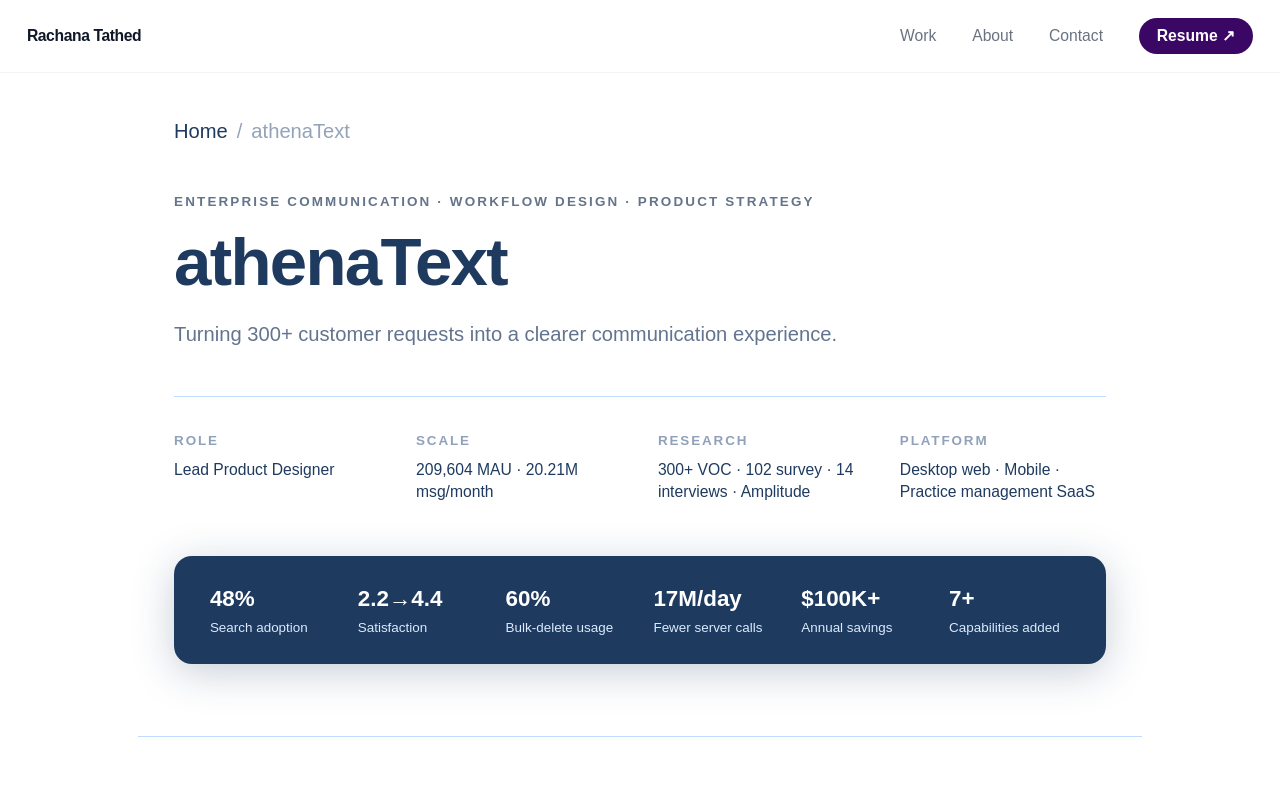
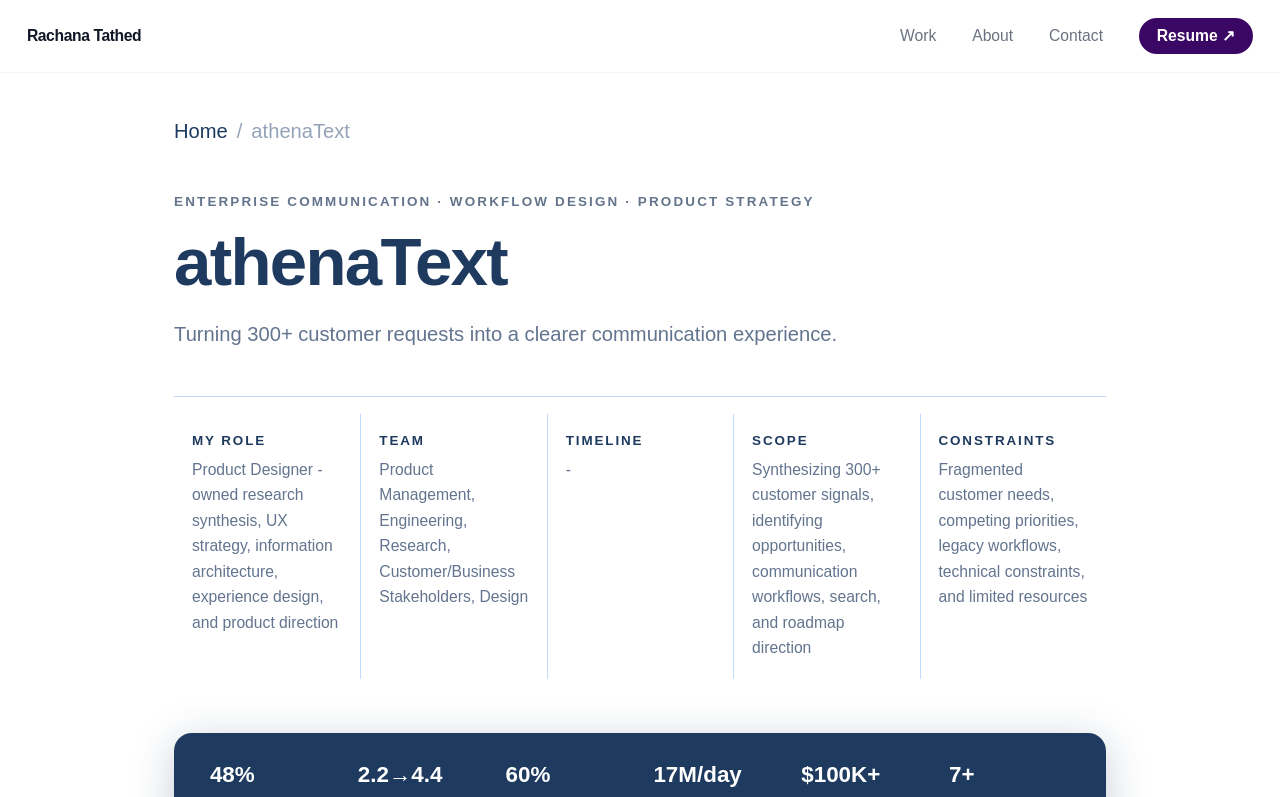
Before and after one commit to tathedrachana1403/portfolio, a Next.js app: page /work/athenatext in a window 1280 px wide. Shown: the top 797 px of the page. Built offline with nearby package versions, Linux system fonts and the light colour scheme.

Commit message:
roles teams constratins

```diff
--- a/app/work/ambient-notes/page.tsx
+++ b/app/work/ambient-notes/page.tsx
@@ -129,20 +129,29 @@
               more presence during the encounter.
             </p>
 
-            {/* Meta row */}
-            <div className="flex flex-wrap gap-y-5" style={{ borderTop: `1px solid ${BORDER}`, paddingTop: "1.5rem" }}>
+            {/* Project details */}
+            <div
+              className="grid grid-cols-1 md:grid-cols-2 lg:grid-cols-5 pt-4"
+              style={{ borderTop: `1px solid ${BORDER}` }}
+            >
               {[
-                { label: "My Role", value: "Lead Product Designer · 0→1" },
-                { label: "Scope",   value: "Research · Strategy · UX · Interaction design · Cross-functional alignment" },
-                { label: "Scale",   value: "1M+ encounters · 3K+ clinicians" },
+                { label: "My role", value: "Lead Product Designer - owned UX strategy, interaction design, AI verification patterns, workflows, and end-to-end experience" },
+                { label: "Team", value: "Product Manager, Engineering, Clinical/Domain Experts, Design" },
+                { label: "Timeline", value: "2 months" },
+                { label: "Scope", value: "AI-assisted clinical documentation, verification, approval, editing, attribution, transfer states, and failure recovery" },
+                { label: "Constraints", value: "Clinical accuracy, AI reliability, clinician time pressure, trust, safety, and integration with existing workflows" },
               ].map((m, i) => (
                 <div
                   key={m.label}
-                  className={`${i < 2 ? "pr-8 mr-8" : ""}`}
-                  style={i < 2 ? { borderRight: `1px solid ${BORDER}` } : {}}
+                  className="p-4"
+                  style={{
+                    borderLeft: i > 0 ? `1px solid ${BORDER}` : "none",
+                  }}
                 >
-                  <p className="text-sm font-bold tracking-[0.14em] uppercase mb-1.5 text-slate-400">{m.label}</p>
-                  <p className="text-sm font-medium leading-snug" style={{ color: DARK }}>{m.value}</p>
+                  <p className="text-xs font-black tracking-[0.14em] uppercase mb-1.5" style={{ color: DARK }}>
+                    {m.label}
+                  </p>
+                  <p className="text-sm font-medium leading-relaxed text-slate-500">{m.value}</p>
                 </div>
               ))}
             </div>
--- a/app/work/athenatext/page.tsx
+++ b/app/work/athenatext/page.tsx
@@ -56,17 +56,22 @@
             Turning 300+ customer requests into a clearer communication experience.
           </p>
 
-          {/* Meta row */}
-          <div className="grid grid-cols-2 md:grid-cols-4 gap-8 mb-12" style={{ borderTop: `1px solid ${BORDER}`, paddingTop: "2rem" }}>
+          {/* Project details */}
+          <div className="grid grid-cols-1 md:grid-cols-2 lg:grid-cols-5 pt-4 mb-12" style={{ borderTop: `1px solid ${BORDER}` }}>
             {[
-              { label: "Role",     value: "Lead Product Designer" },
-              { label: "Scale",    value: "209,604 MAU · 20.21M msg/month" },
-              { label: "Research", value: "300+ VOC · 102 survey · 14 interviews · Amplitude" },
-              { label: "Platform", value: "Desktop web · Mobile · Practice management SaaS" },
-            ].map(m => (
-              <div key={m.label}>
-                <p className="text-xs font-bold tracking-[0.14em] uppercase mb-2 text-slate-400">{m.label}</p>
-                <p className="text-sm font-medium leading-snug" style={{ color: DARK }}>{m.value}</p>
+              { label: "My role", value: "Product Designer - owned research synthesis, UX strategy, information architecture, experience design, and product direction" },
+              { label: "Team", value: "Product Management, Engineering, Research, Customer/Business Stakeholders, Design" },
+              { label: "Timeline", value: "-" },
+              { label: "Scope", value: "Synthesizing 300+ customer signals, identifying opportunities, communication workflows, search, and roadmap direction" },
+              { label: "Constraints", value: "Fragmented customer needs, competing priorities, legacy workflows, technical constraints, and limited resources" },
+            ].map((m, i) => (
+              <div
+                key={m.label}
+                className="p-4"
+                style={{ borderLeft: i > 0 ? `1px solid ${BORDER}` : "none" }}
+              >
+                <p className="text-xs font-black tracking-[0.14em] uppercase mb-1.5" style={{ color: DARK }}>{m.label}</p>
+                <p className="text-sm font-medium leading-relaxed text-slate-500">{m.value}</p>
               </div>
             ))}
           </div>
--- a/app/work/bpo-coding/page.tsx
+++ b/app/work/bpo-coding/page.tsx
@@ -110,36 +110,27 @@
             behind changes for QA review.
           </p>
 
-          {/* Meta row */}
+          {/* Project details */}
           <div
-            className="grid grid-cols-2 md:grid-cols-4 gap-8 mb-12"
-            style={{ borderTop: `1px solid ${BORDER}`, paddingTop: "2rem" }}
+            className="grid grid-cols-1 md:grid-cols-2 lg:grid-cols-5 pt-4 mb-12"
+            style={{ borderTop: `1px solid ${BORDER}` }}
           >
             {[
-              { label: "Role", value: "Sole Product Designer" },
-              {
-                label: "Domain",
-                value: "Decision Support · Rules-driven Automation",
-              },
-              {
-                label: "Research",
-                value: "8 coders · 3 QA reviewers · interviews and shadowing",
-              },
-              {
-                label: "Platform",
-                value: "Desktop web · Medical coding workflow",
-              },
-            ].map((m) => (
-              <div key={m.label}>
-                <p className="text-xs font-bold tracking-[0.14em] uppercase mb-2 text-slate-400">
+              { label: "My role", value: "Lead Product Designer - owned UX strategy, decision-support workflow, interaction design, and AI/rules-driven experience" },
+              { label: "Team", value: "Product Manager, Engineering, Medical Coding/Domain Experts, Design" },
+              { label: "Timeline", value: "3 months" },
+              { label: "Scope", value: "In-context coding guidance, rules-driven recommendations, evidence visibility, review, and decision workflows" },
+              { label: "Constraints", value: "95% accuracy target, complex coding rules, high-volume workflows, human oversight, and system limitations" },
+            ].map((m, i) => (
+              <div
+                key={m.label}
+                className="p-4"
+                style={{ borderLeft: i > 0 ? `1px solid ${BORDER}` : "none" }}
+              >
+                <p className="text-xs font-black tracking-[0.14em] uppercase mb-1.5" style={{ color: DARK }}>
                   {m.label}
                 </p>
-                <p
-                  className="text-base font-medium leading-snug"
-                  style={{ color: DARK }}
-                >
-                  {m.value}
-                </p>
+                <p className="text-sm font-medium leading-relaxed text-slate-500">{m.value}</p>
               </div>
             ))}
           </div>
```
